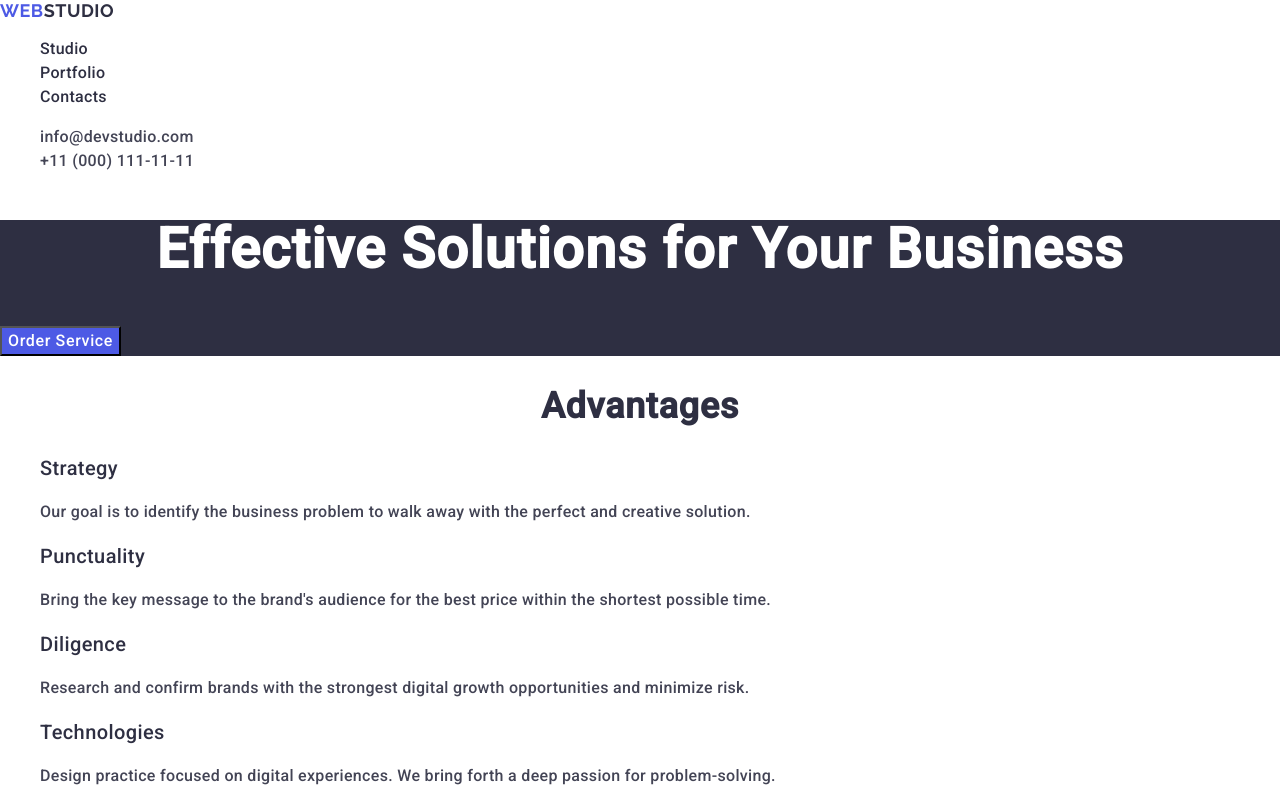
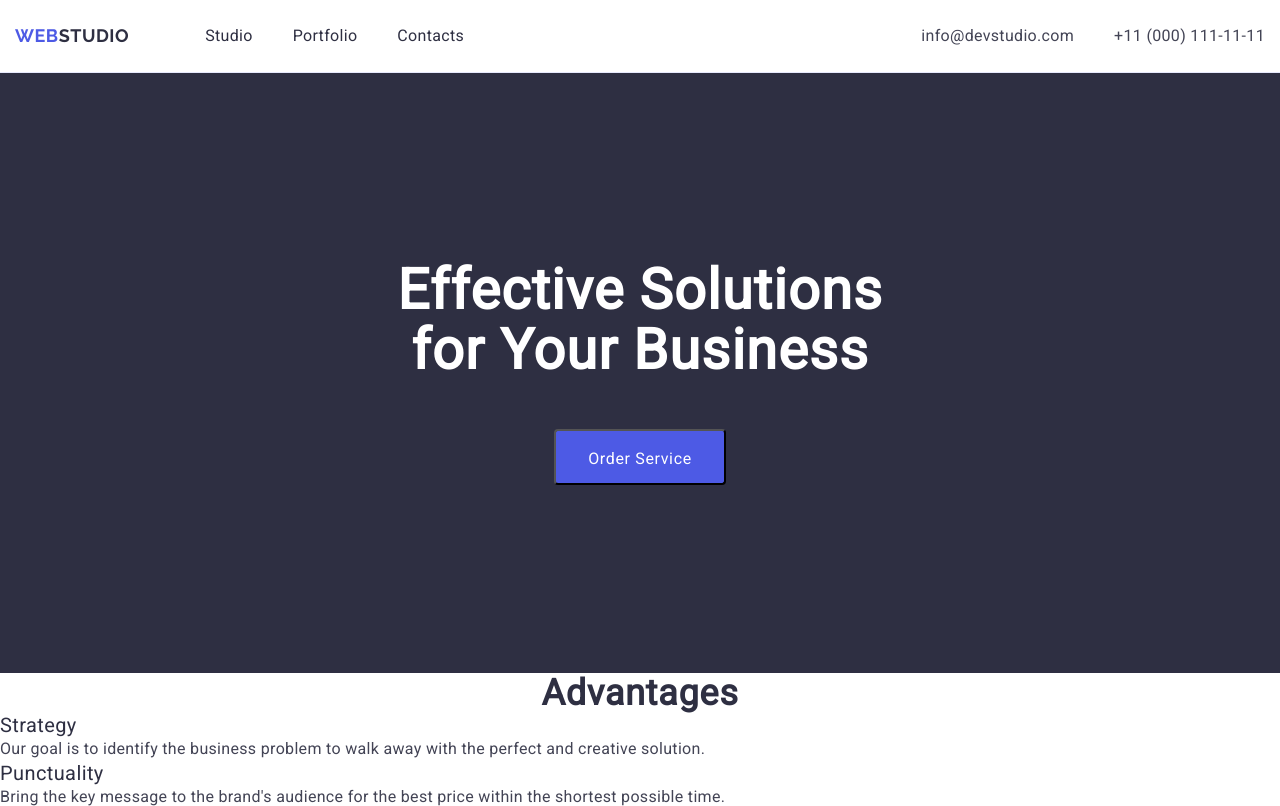
Before and after one commit to Yuliia2006/goit-markup-hw-03, a plain HTML site: page index.html in a window 1280 px wide. Shown: the top 806 px of the page. Drawn offline with nearby package versions, Linux system fonts and the light colour scheme.

Commit message:
add styles

```diff
--- a/css/styles.css
+++ b/css/styles.css
@@ -3,13 +3,34 @@ body {
   color: #434455;
   background-color: #fff;
 }
+
+/* reset */
 ul,
 ol {
   list-style-type: none;
+  margin: 0;
+  padding: 0;
+}
+
+h1,
+h2,
+h3,
+h4,
+h5,
+h6,
+p {
+  margin: 0;
 }
 
 a {
   text-decoration: none;
+}
+
+/* common */
+.container {
+  min-width: 1158px;
+  padding: 0 15px;
+  margin: 0 auto;
 }
 
 button {
@@ -30,8 +51,17 @@ button {
 }
 
 .page-header {
+  border-bottom: 1px solid #e7e9fc;
 }
+
+.header-container {
+  display: flex;
+  align-items: center;
+}
+
 .header-nav {
+  display: flex;
+  align-items: center;
 }
 .logo {
   font-family: 'Raleway', sans-serif;
@@ -44,14 +74,20 @@ button {
 }
 .header-logo {
   margin-right: 76px;
+  padding: 24px 0;
 }
 .logo-part {
 }
 .nav-list {
+  display: flex;
+  align-items: center;
+  gap: 40px;
 }
 .nav-item {
 }
 .nav-link {
+  display: block;
+  padding: 24px 0;
   font-weight: 500;
   font-size: 16px;
   line-height: 1.5;
@@ -60,12 +96,18 @@ button {
 }
 .contacts {
   font-style: normal;
+  margin-left: auto;
 }
 .contacts-list {
+  display: flex;
+  align-items: center;
+  gap: 40px;
 }
 .contacts-item {
 }
 .contacts-link {
+  display: block;
+  padding: 24px 0;
   font-size: 16px;
   line-height: 1.5;
   letter-spacing: 0.02em;
@@ -77,6 +119,7 @@ button {
 
 .hero {
   background-color: #2e2f42;
+  padding: 188px 0;
 }
 
 .hero-title {
@@ -86,6 +129,8 @@ button {
   letter-spacing: 0.02em;
   text-align: center;
   color: #fff;
+  margin: 0 auto;
+  max-width: 496px;
 }
 
 .hero-btn {
@@ -95,6 +140,12 @@ button {
   letter-spacing: 0.04em;
   color: #fff;
   background-color: #4d5ae5;
+  border-radius: 4px;
+  display: block;
+  padding: 16px 32px;
+  min-width: 169px;
+  height: 56px;
+  margin: 48px auto 0;
 }
 
 .hero-btn:hover,
--- a/index.html
+++ b/index.html
@@ -16,7 +16,7 @@
     <link rel="preconnect" href="https://fonts.googleapis.com" />
     <link rel="preconnect" href="https://fonts.gstatic.com" crossorigin />
     <link
-      href="https://fonts.googleapis.com/css2?family=Raleway:wght@700&family=Roboto:ital,wght@400,500,700&display=swap"
+      href="https://fonts.googleapis.com/css2?family=Raleway:wght@700&family=Roboto:wght@400,500,700&display=swap"
       rel="stylesheet"
     />
 
@@ -24,6 +24,7 @@
   </head>
   <body>
     <header class="page-header">
+      <div class="container header-container">
         <nav class="header-nav">
           <a class="logo header-logo" href="./index.html"
             >Web<span class="logo-part">Studio</span></a
@@ -51,14 +52,17 @@
             </li>
           </ul>
         </address>
+      </div>
     </header>
 
     <!-- #region Main content -->
     <main>
       <!-- #region Section Hero -->
       <section class="hero">
+        <div class="container">
           <h1 class="hero-title">Effective Solutions for Your Business</h1>
           <button class="hero-btn" type="button">Order Service</button>
+        </div>
       </section>
       <!-- #endregion Section Hero -->
 
```
Lines whose indentation alone changed are shown as unchanged.
